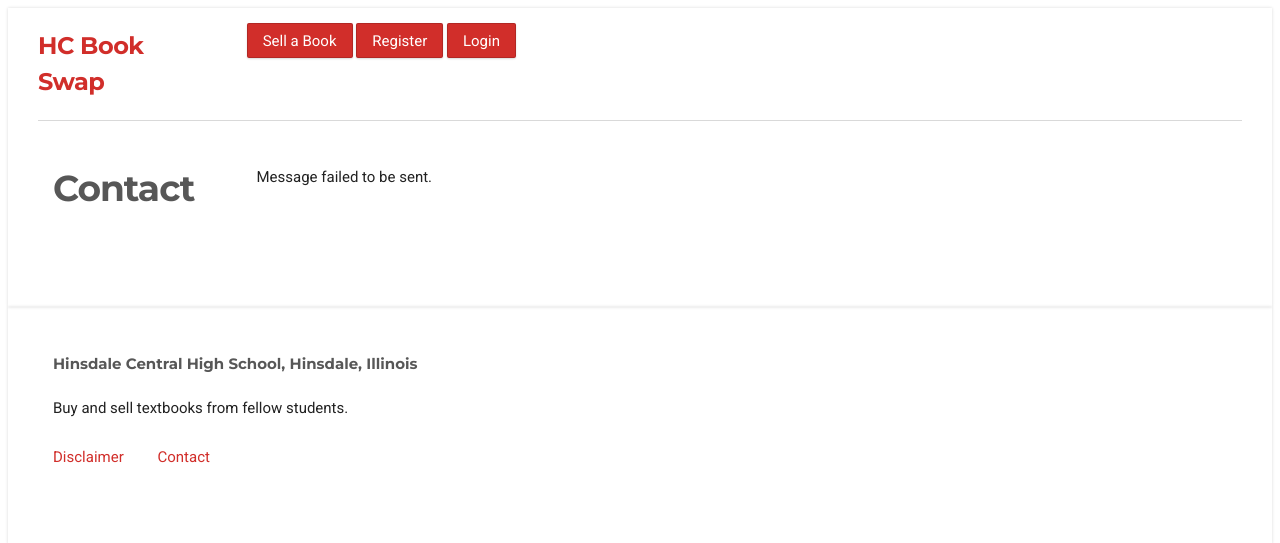
After one commit to somair/hc_book_swap, a Django app: page /book/1/contact in a window 1280 px wide. The commit adds this page. Shown: the top 543 px of the page. Run offline with Django 3.2, Linux system fonts and the light colour scheme; tables that the repository leaves empty hold one stand-in row (values such as "Sample post"); parts of the project's set-up code (start-up, migrations or seed data) failed here and were passed over.

Commit message:
mail: Add Mailgun implementation to contact sellers

```diff
--- a/books/urls.py
+++ b/books/urls.py
@@ -6,6 +6,7 @@ urlpatterns = [
     url(r'^book/(?P<book_id>[0-9]+)/$', views.detail, name='detail'),
     url(r'^book/(?P<book_id>[0-9]+)/edit$', views.edit_book, name='edit_book'),
     url(r'^book/(?P<book_id>[0-9]+)/delete', views.delete_book, name='delete_book'),
+    url(r'^book/(?P<book_id>[0-9]+)/contact', views.contact_seller, name='contact_seller'),
     url(r'^add_book/$', views.add_book, name='add_book'),
     url(r'^my_books/$', views.my_books, name='my_books'),
 ]
--- a/books/utils.py
+++ b/books/utils.py
@@ -1,2 +1,7 @@
+from django.conf import settings
+
 def check_isbn(isbn):
     return True
+
+def compose_message(buyer, book):
+    return "%s (%s) would like to buy your book %s which you listed for $%s on HC Book Swap." % (buyer.username, buyer.email, book.name, book.price)
--- a/books/views.py
+++ b/books/views.py
@@ -2,9 +2,11 @@ from django.shortcuts import render, get_object_or_404
 from django.conf import settings
 from django.contrib.auth.models import User, AnonymousUser
 from django.core.paginator import Paginator, EmptyPage, PageNotAnInteger
+from django.core.mail import send_mail
 from django.http import HttpResponse
 from books.models import Book, Subject
 from books.forms import BookForm
+from books.utils import compose_message
 
 def index(request):
     book_list = Book.objects.filter(sold=False)
@@ -70,3 +72,16 @@ def delete_book(request, book_id):
     if request.user==book.listed_by:
         book.delete()
     return index(request)
+
+def contact_seller(request, book_id):
+    book = get_object_or_404(Book, pk=book_id)
+    buyer = request.user
+    success = False
+    if not buyer.is_anonymous():
+        msg = compose_message(buyer, book)
+        seller = book.listed_by
+        send_mail("HC Book Swap Interest", msg,
+          "HC Book Swap <%s>" % settings.DEFAULT_FROM_EMAIL, [seller.email])
+        success = True
+    context_dict = {'success': success}
+    return render(request, 'books/contact_success.html', context_dict)
--- a/requirements.txt
+++ b/requirements.txt
@@ -3,3 +3,5 @@ django-unused-media==0.1.6
 Pillow=4.1.0
 django-imagekit==4.0
 django-recaptcha==1.3.0
+django-anymail==0.9
+requests==2.6.2
--- /dev/null
+++ b/templates/books/contact_success.html
@@ -0,0 +1,20 @@
+{% extends 'base.html' %}
+
+{% block title %}Contact{% endblock %}
+
+{% block body %}
+  <div class="row">
+    <div class="two columns">
+      <h3 class="secondary-heading">Contact</h3>
+    </div>
+    <div class="ten columns">
+        <p>
+            {% if success %}
+                Message successfully sent.
+            {% else %}
+                Message failed to be sent.
+            {% endif %}
+        </p>
+    </div>
+  </div>
+{% endblock %}
--- a/templates/books/detail.html
+++ b/templates/books/detail.html
@@ -18,16 +18,16 @@
             <li><strong>Listing submitted:</strong> {{ book.submitted }}</li>
         </ul>
         {% if book.listed_by == user %}
-        <a href="{% url 'edit_book' book.id %}" class="hc-button">Edit Book</a>
+            <a href="{% url 'edit_book' book.id %}" class="hc-button">Edit Book</a>
         {% endif %}
     </div>
     <div class="two columns">
         <h5>${{ book.price }}</h5>
         {% if is_anonymous %}
             <p>For privacy purposes, you must login to contact the seller.</p>
-            <a href="#" class="hc-button hc-button-disabled">Contact Seller</a>
+            <a class="hc-button hc-button-disabled">Contact Seller</a>
         {% else %}
-            <a href="#" class="hc-button">Contact Seller</a>
+            <a href="{% url 'contact_seller' book.id %}" class="hc-button">Contact Seller</a>
         {% endif %}
     </div>
   </div>
```
Also changed, not shown: hc_books/settings.py (+8 -2 lines), known_issues.md (+2 -1 lines), README.md.
